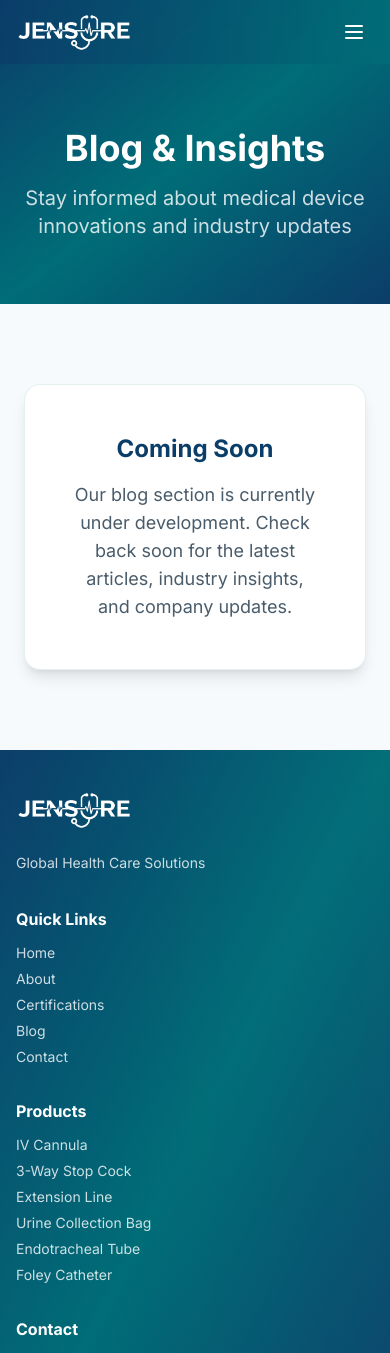
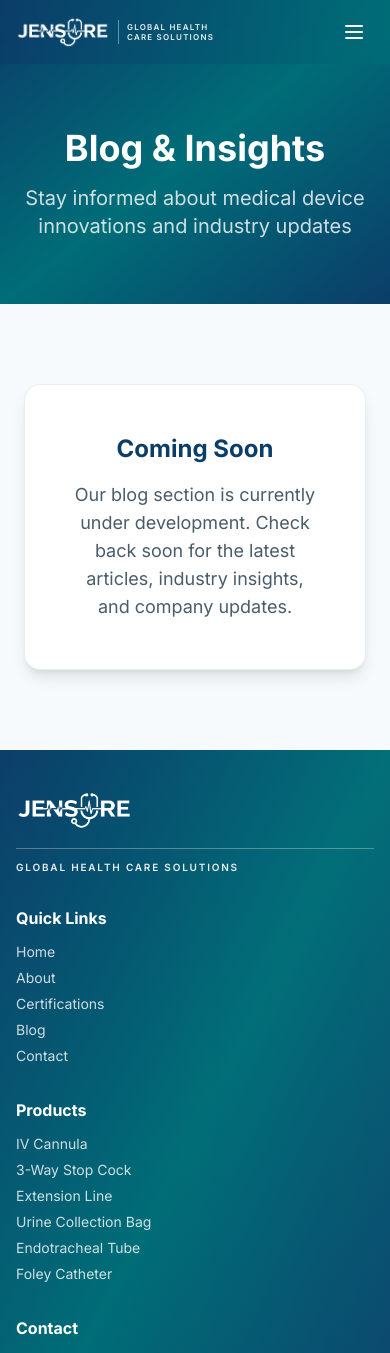
Before and after one commit to Arjun-Soni/jensure, a Next.js app: page /blog in a window 390 px wide. Shown: the top 1353 px of the page. Built offline with nearby package versions, Linux system fonts and the light colour scheme.

Commit message:
fix: update navbar and footer display for mobile responsiveness
Adjust navbar elements and footer tagline for consistent mobile view.

Co-authored-by: null <132264994+Arjun-Soni@users.noreply.github.com>

```diff
--- a/components/footer.tsx
+++ b/components/footer.tsx
@@ -47,7 +47,7 @@ export function Footer() {
                 alt="JENSURE Medex"
                 width={180}
                 height={60}
-                className={`h-10 sm:h-12 w-auto brightness-0 invert mb-4 transition-all duration-300 ${
+                className={`h-10 sm:h-12 w-auto brightness-0 invert transition-all duration-300 ${
                   isLogoHovered ? "scale-110 drop-shadow-[0_0_15px_rgba(46,139,87,0.8)]" : ""
                 }`}
               />
@@ -55,7 +55,14 @@ export function Footer() {
                 <div className="absolute inset-0 bg-gradient-to-r from-[#2E8B57]/20 to-transparent blur-xl animate-pulse" />
               )}
             </div>
-            <p className="text-white/80 text-sm leading-relaxed">Global Health Care Solutions</p>
+            {/* Horizontal separator */}
+            <div className="w-full h-px bg-white/30 my-3" />
+            {/* Tagline matching navbar style */}
+            <p
+              className="text-white/90 text-[10px] sm:text-xs font-semibold tracking-[0.18em] leading-tight uppercase"
+            >
+              Global Health Care Solutions
+            </p>
           </div>
 
           {/* Column 2: Quick Links */}
--- a/components/navbar.tsx
+++ b/components/navbar.tsx
@@ -56,19 +56,18 @@ export function Navbar() {
       <nav className="container mx-auto px-4 sm:px-6 py-3 sm:py-4">
         <div className="flex items-center justify-between">
           {/* Logo + Separator + Tagline */}
-          <Link href="/" className="flex items-center gap-3 z-50">
+          <Link href="/" className="flex items-center gap-2 sm:gap-3 z-50">
             <Image
               src="/images/jensure-logo.png"
               alt="JENSURE Medex"
               width={160}
               height={53}
-              className="h-10 sm:h-12 w-auto brightness-0 invert flex-shrink-0"
+              className="h-8 sm:h-10 md:h-12 w-auto brightness-0 invert flex-shrink-0"
               priority
             />
-            <span className="hidden sm:block w-px h-8 bg-white/40 flex-shrink-0" aria-hidden="true" />
+            <span className="w-px h-6 sm:h-7 md:h-8 bg-white/40 flex-shrink-0" aria-hidden="true" />
             <span
-              className="hidden sm:block text-white/90 text-[10px] sm:text-xs font-semibold tracking-[0.18em] leading-tight uppercase"
-              style={{ fontFamily: "var(--font-ibm-plex), sans-serif", letterSpacing: "0.18em" }}
+              className="text-white/90 text-[8px] sm:text-[10px] md:text-xs font-semibold tracking-[0.15em] sm:tracking-[0.18em] leading-tight uppercase"
             >
               Global Health
               <br />
```
